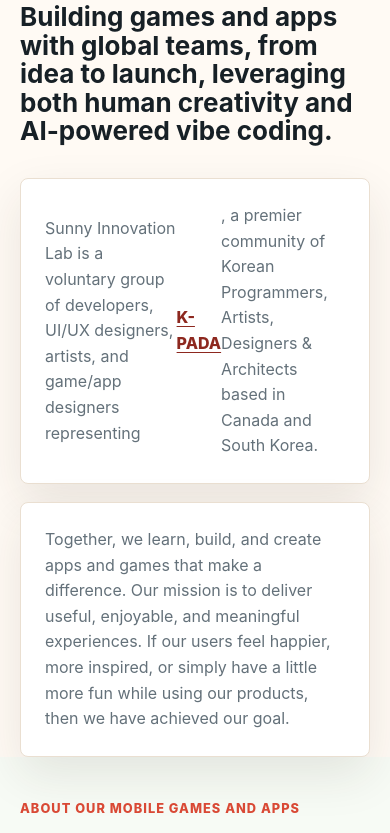
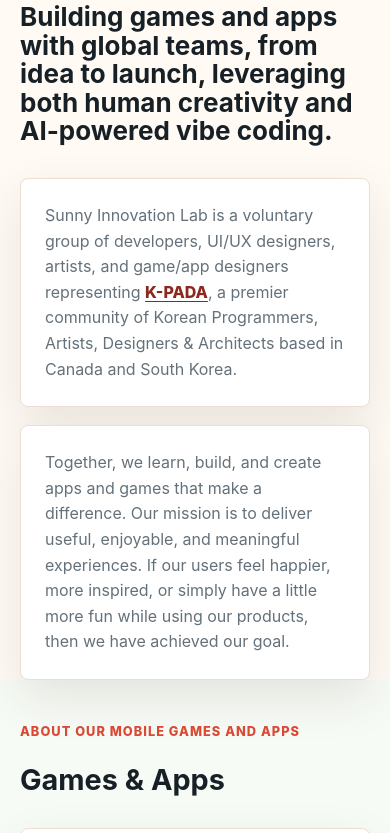
Before and after one commit to ssongyc/sunny-homepage, a plain HTML site: page index.html in a window 390 px wide. Shown: the part 631-1464 px from the top of the page. Drawn offline with Linux system fonts and the light colour scheme.

Commit message:
Fix about text flow and contact spacing

```diff
--- a/index.html
+++ b/index.html
@@ -52,18 +52,22 @@
         </div>
         <div class="about-grid">
           <p>
+            <span>
               Sunny Innovation Lab is a voluntary group of developers, UI/UX
               designers, artists, and game/app designers representing
               <a href="https://www.facebook.com/groups/TorontoK">K-PADA</a>, a
               premier community of Korean Programmers, Artists, Designers &
               Architects based in Canada and South Korea.
+            </span>
           </p>
           <p>
+            <span>
               Together, we learn, build, and create apps and games that make a
               difference. Our mission is to deliver useful, enjoyable, and
-            meaningful experiences. If our users feel happier, more inspired, or
-            simply have a little more fun while using our products, then we have
-            achieved our goal.
+              meaningful experiences. If our users feel happier, more inspired,
+              or simply have a little more fun while using our products, then we
+              have achieved our goal.
+            </span>
           </p>
         </div>
       </section>
--- a/styles.css
+++ b/styles.css
@@ -324,6 +324,7 @@ h3 {
   grid-template-columns: auto minmax(0, 1fr);
   gap: 24px;
   align-items: end;
+  padding-top: clamp(21px, 4vw, 36px);
   background: #ffffff;
 }
 
```
Also changed, not shown: README.md. Lines whose indentation alone changed are shown as unchanged.
